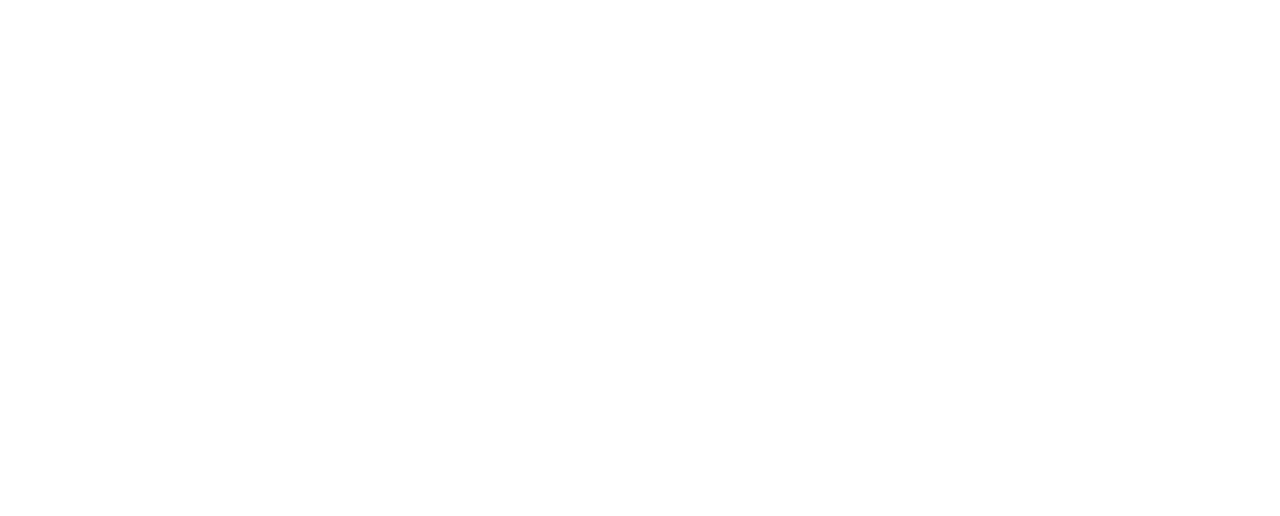
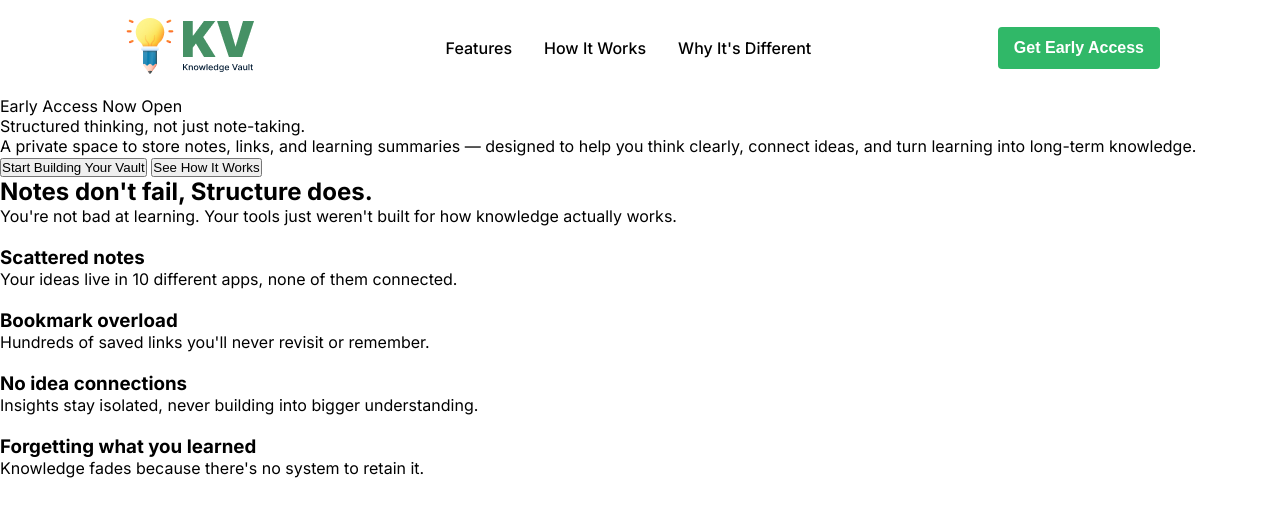
Before and after one commit to SH-SharifAhamed/A01-Knowledge-Vault, a plain HTML site: page index.html in a window 1280 px wide. Drawn offline with Linux system fonts and the light colour scheme.

Commit message:
navbar added

```diff
--- a/index.html
+++ b/index.html
@@ -1,11 +1,96 @@
 <!DOCTYPE html>
 <html lang="en">
-<head>
-     <meta charset="UTF-8">
-     <meta name="viewport" content="width=device-width, initial-scale=1.0">
-     <title>Knowledge Vault</title>
-</head>
-<body>
+  <head>
+    <meta charset="UTF-8" />
+    <meta name="viewport" content="width=device-width, initial-scale=1.0" />
 
-</body>
+    <link rel="preconnect" href="https://fonts.googleapis.com">
+<link rel="preconnect" href="https://fonts.gstatic.com" crossorigin>
+<link href="https://fonts.googleapis.com/css2?family=Inter:ital,opsz,wght@0,14..32,100..900;1,14..32,100..900&display=swap" rel="stylesheet">
+
+<link rel="stylesheet" href="./style.css"/>
+
+    <title>Knowledge Vault</title>
+  </head>
+
+
+  <body class="inter">
+
+    <nav class="navbar">
+      <div class="logo">
+        <img src="assets/logo-navbar.png" alt="" />
+      </div>
+      <div class="nav-links">
+        <ul>
+          <li><a href="#">Features</a></li>
+          <li><a href="#">How It Works</a></li>
+          <li><a href="#">Why It's Different</a></li>
+        </ul>
+      </div>
+      <div class="nav-button">
+        <button>Get Early Access</button>
+      </div>
+    </nav>
+
+
+
+
+
+
+
+
+
+    <header>
+      <div>Early Access Now Open</div>
+      <div>Structured thinking, <span>not just note-taking.</span></div>
+      <p>
+        A private space to store notes, links, and learning summaries — designed
+        to help you think clearly, connect ideas, and turn learning into
+        long-term knowledge.
+      </p>
+
+      <div>
+        <button>Start Building Your Vault</button>
+        <button>See How It Works</button>
+      </div>
+    </header>
+
+    <main>
+      <section>
+        <div>
+          <h2>Notes don't fail, Structure does.</h2>
+          <p>
+            You're not bad at learning. Your tools just weren't built for how
+            knowledge actually works.
+          </p>
+        </div>
+        <div>
+          <div>
+            <img src="" alt="" />
+            <h3>Scattered notes</h3>
+            <p>Your ideas live in 10 different apps, none of them connected.</p>
+          </div>
+          <div>
+            <img src="" alt="" />
+            <h3>Bookmark overload</h3>
+            <p>Hundreds of saved links you'll never revisit or remember.</p>
+          </div>
+          <div>
+            <img src="" alt="" />
+            <h3>No idea connections</h3>
+            <p>
+              Insights stay isolated, never building into bigger understanding.
+            </p>
+          </div>
+          <div>
+            <img src="" alt="" />
+            <h3>Forgetting what you learned</h3>
+            <p>Knowledge fades because there's no system to retain it.</p>
+          </div>
+        </div>
+      </section>
+    </main>
+
+    <footer></footer>
+  </body>
 </html>
--- a/style.css
+++ b/style.css
@@ -0,0 +1,49 @@
+*{
+     margin: 0;
+     padding: 0;
+     box-sizing: border-box;
+
+
+
+}
+
+.inter{
+  font-family: "Inter", sans-serif;
+  font-style: normal;
+}
+
+.navbar{
+     display: flex;
+     flex-direction: row;
+     justify-content: space-between;
+     align-items: center;
+     margin: 16px 120px;
+}
+
+
+.navbar .nav-links ul{
+     display: flex;
+     flex-direction: row;
+     justify-content: flex-start;
+     align-items: center;
+     list-style: none;
+     gap: 32px;
+}
+.navbar .nav-links ul li a{
+     text-decoration: none;
+     color: #000000;
+     font-size: 16px;
+     font-weight: 500;
+     text-align: left;
+}
+
+.navbar .nav-button button{
+     color: #FFFFFF;
+     font-size: 16px;
+     font-weight: 600;
+     background-color: #30B868;
+     padding: 12px 16px;
+      cursor: pointer;
+     border-radius: 4px;
+     border: none;
+}
```
